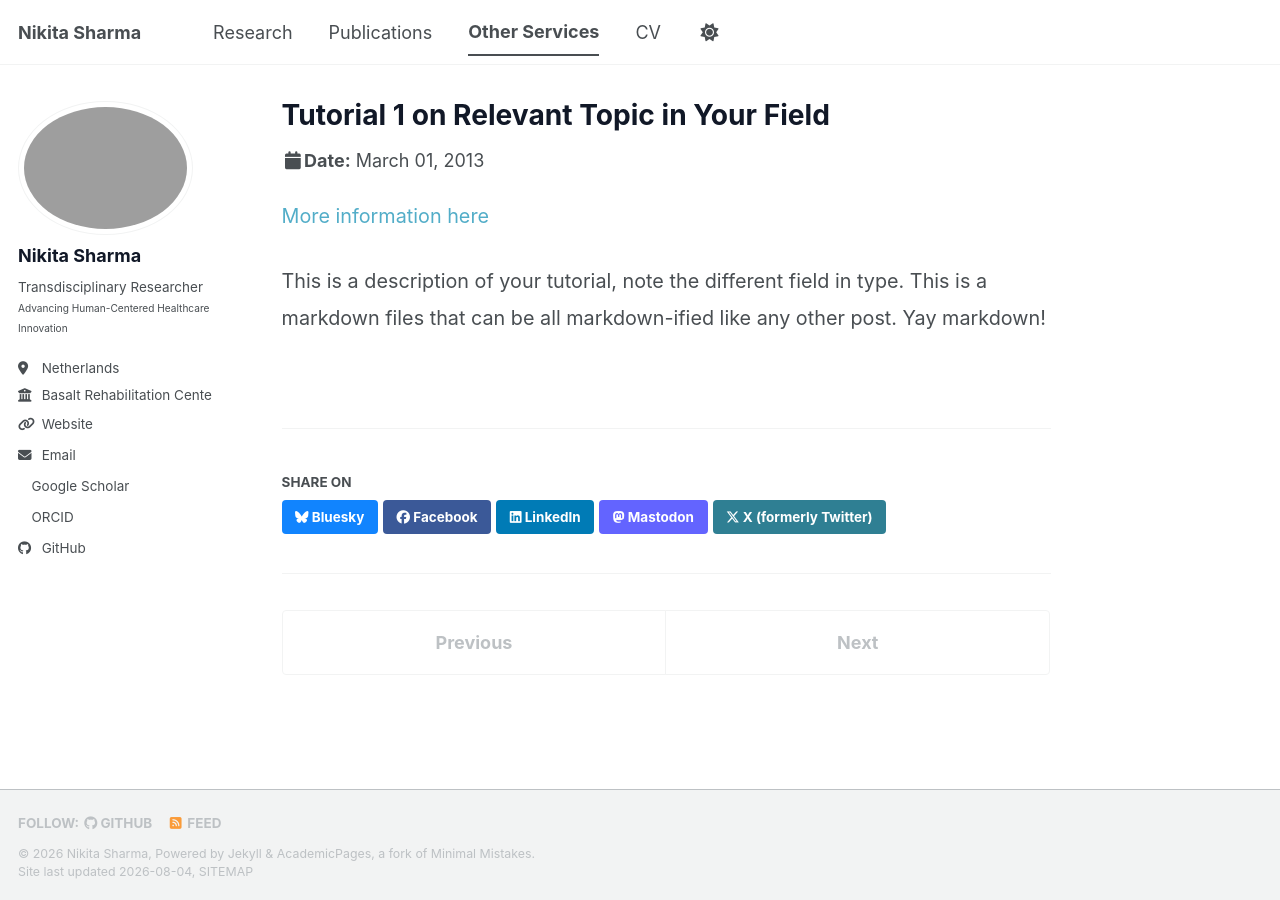
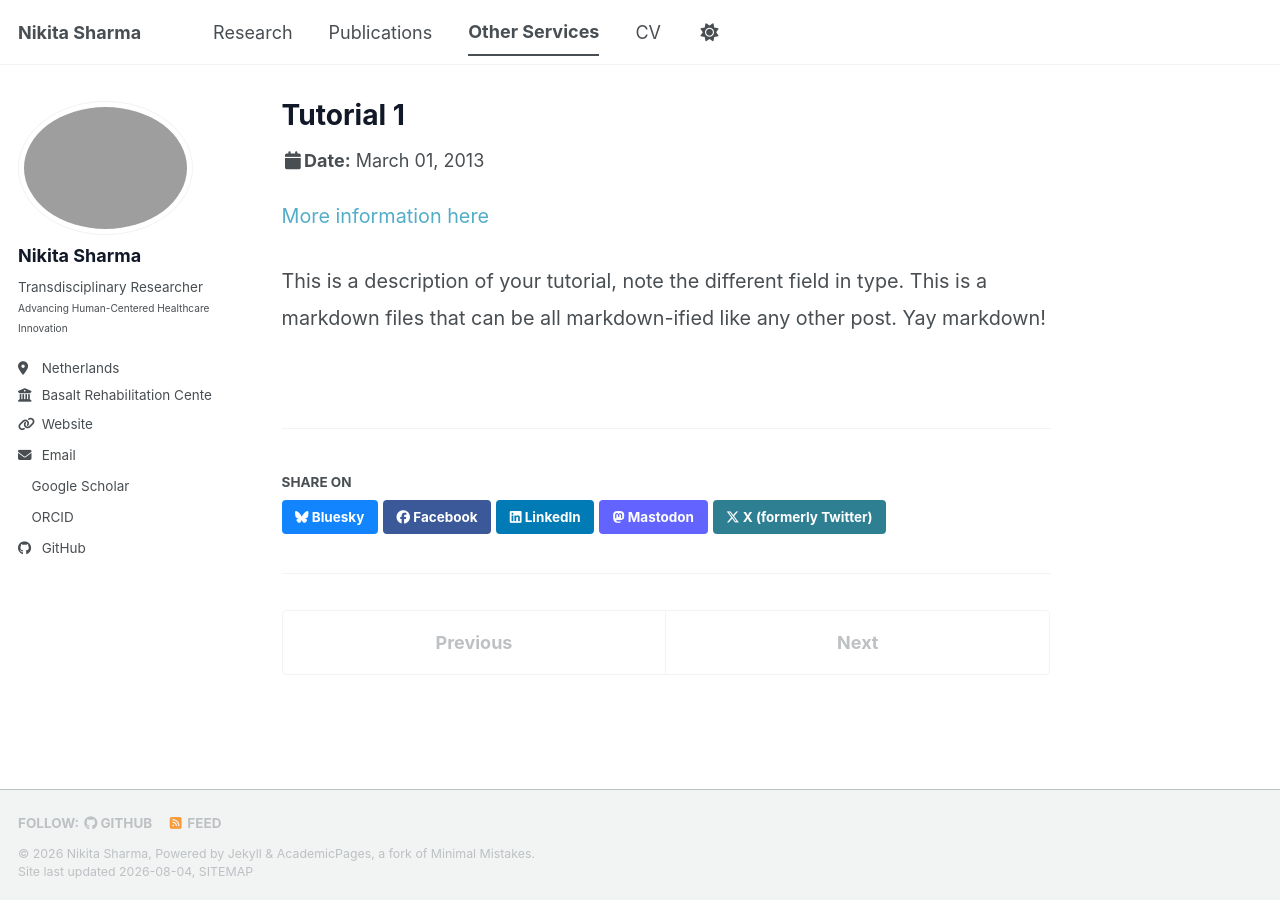
Before and after one commit to nikitasharma14/Portfolio, a Jekyll site: the page built from _talks/2013-03-01-tutorial-1.md, in a window 1280 px wide. Built offline with Jekyll 4.4.1, drawn with Linux system fonts in a browser that asks for light colours; a style sheet for code colours, icons or effects is not loaded.

Commit message:
Update 2013-03-01-tutorial-1.md

```diff
--- a/_talks/2013-03-01-tutorial-1.md
+++ b/_talks/2013-03-01-tutorial-1.md
@@ -1,11 +1,11 @@
 ---
-title: "Tutorial 1 on Relevant Topic in Your Field"
+title: "Tutorial 1 "
 collection: talks
 type: "Tutorial"
 permalink: /talks/2013-03-01-tutorial-1
-venue: "UC-Berkeley Institute for Testing Science"
+venue: ""
 date: 2013-03-01
-location: "Berkeley, CA, USA"
+location: ""
 ---
 
 [More information here](http://exampleurl.com)
```
